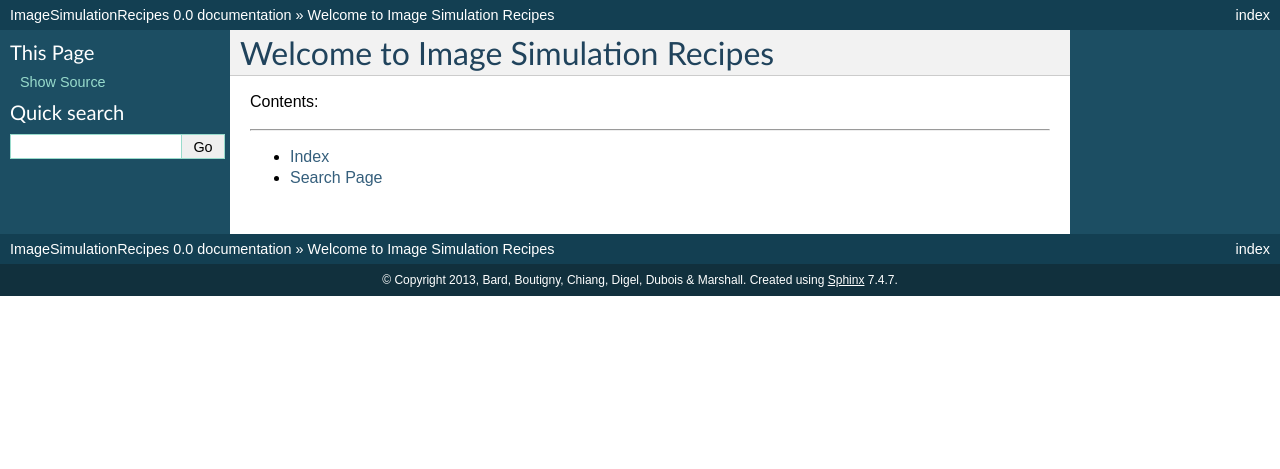
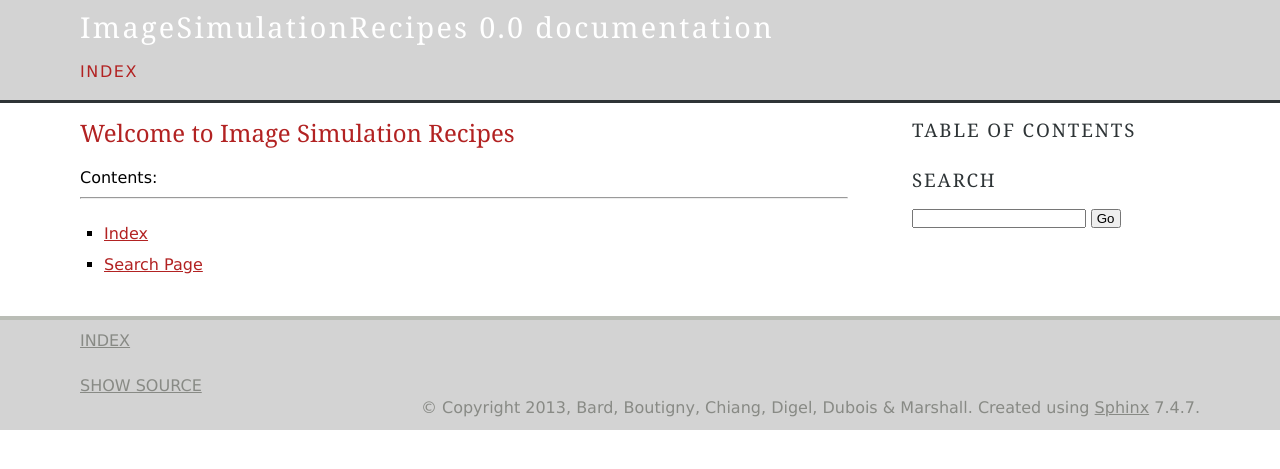
Before and after one commit to LSSTDESC/Recipes, a Sphinx documentation site: the page built from doc/index.rst, in a window 1280 px wide. Shown: the top 469 px of the page. Built offline with Sphinx 7.4.7, drawn with Linux system fonts in a browser that asks for light colours; formulas are drawn with MathJax 3; pages that are not in the unit, such as notebooks, are missing from menus.

Commit message:
Switched to agogo theme

```diff
--- a/doc/conf.py
+++ b/doc/conf.py
@@ -37,7 +37,7 @@ extensions = [
 ]
 
 # Add any paths that contain templates here, relative to this directory.
-templates_path = ['.templates']
+templates_path = ['templates']
 
 # The suffix of source filenames.
 source_suffix = '.rst'
@@ -73,7 +73,7 @@ release = '0.0'
 
 # List of patterns, relative to source directory, that match files and
 # directories to ignore when looking for source files.
-exclude_patterns = ['.build']
+exclude_patterns = ['build']
 
 # The reST default role (used for this markup: `text`) to use for all
 # documents.
@@ -104,12 +104,35 @@ pygments_style = 'sphinx'
 
 # The theme to use for HTML and HTML Help pages.  See the documentation for
 # a list of builtin themes.
-html_theme = 'default'
+html_theme = 'agogo'
 
 # Theme options are theme-specific and customize the look and feel of a theme
 # further.  For a list of options available for each theme, see the
 # documentation.
-#html_theme_options = {}
+# html_theme_options = {
+#     "bodyfont": "arial",
+#     "headerfont": "arial",
+#     "pagewidth": "70",
+#     "documentwidth": "50",
+#     "sidebarwidth": "20",
+#     "bgcolor": "white",
+#     "headerbg": "lightgray",
+#     "footerbg": "lightgray",
+#     "linkcolor": "darkred",
+#     "headercolor1": "darkred",
+#     "headercolor2": "darkred",
+#     "headerlinkcolor": "darkred",
+#     "textalign": "justify"
+# }
+html_theme_options = {
+    "bgcolor": "white",
+    "headerbg": "lightgray",
+    "footerbg": "lightgray",
+    "linkcolor": "FireBrick",
+    "headercolor1": "FireBrick",
+    "headercolor2": "FireBrick",
+    "headerlinkcolor": "FireBrick"
+}
 
 # Add any paths that contain custom themes here, relative to this directory.
 #html_theme_path = []
@@ -133,7 +156,7 @@ html_theme = 'default'
 # Add any paths that contain custom static files (such as style sheets) here,
 # relative to this directory. They are copied after the builtin static files,
 # so a file named "default.css" will overwrite the builtin "default.css".
-html_static_path = ['.static']
+html_static_path = ['static']
 
 # Add any extra paths that contain custom files (such as robots.txt or
 # .htaccess) here, relative to this directory. These files are copied
```
